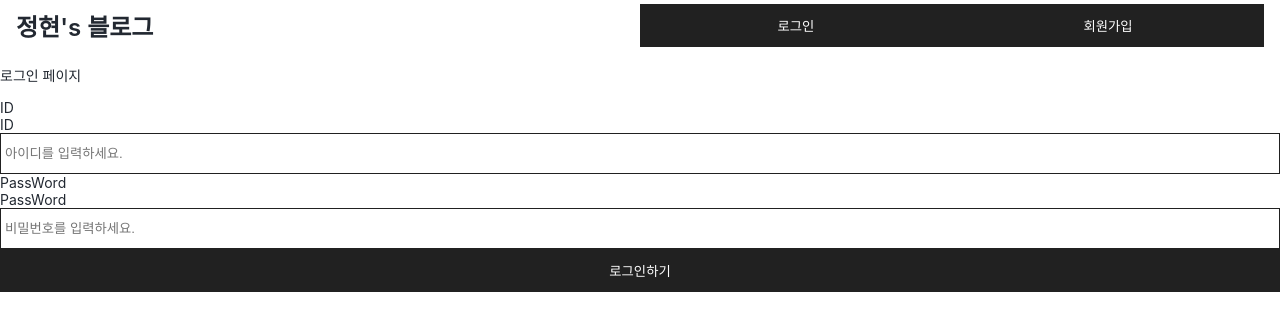
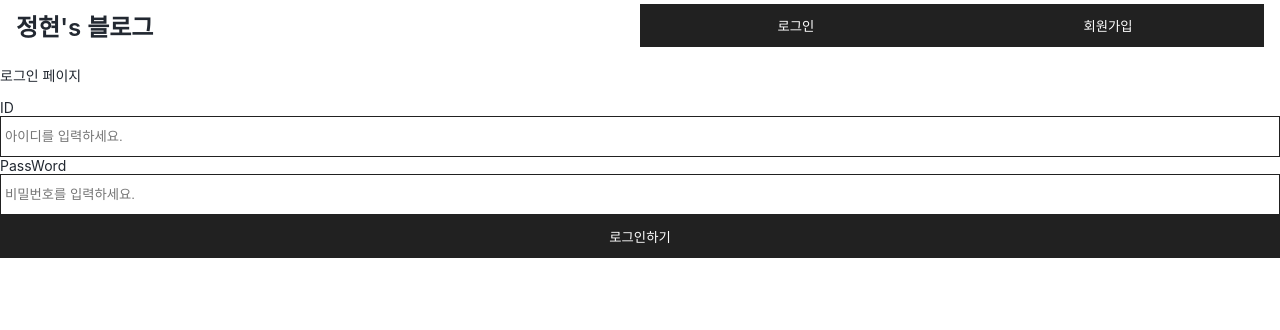
Before and after one commit to sojh93/image_community, a React (Create React App) app: page /login in a window 1280 px wide. Shown: the top 330 px of the page. Built offline with nearby package versions, Linux system fonts and the light colour scheme.

Commit message:
0422 #2 로그인페이지 라벨 중복 해결
elements - Input에서 불필요 문장 제거완료.

```diff
--- a/src/elements/Grid.js
+++ b/src/elements/Grid.js
@@ -2,7 +2,7 @@ import React from "react";
 import styled from "styled-components";
 
 const Grid = (props) => {
-  const { is_flex, width, margin, padding, bg, children, center } = props;
+  const { is_flex, width, margin, padding, bg, children, center, _onClick } = props;
 
   const styles = {
       is_flex: is_flex,
@@ -14,7 +14,7 @@ const Grid = (props) => {
   };
   return (
     <React.Fragment>
-      <GridBox {...styles}>{children}</GridBox>
+      <GridBox {...styles} onClick={_onClick}>{children}</GridBox>
     </React.Fragment>
   );
 };
@@ -27,6 +27,7 @@ Grid.defaultProps = {
   margin: false,
   bg: false,
   center: false,
+  _onClick: () => {},
 };
 
 const GridBox = styled.div`
--- a/src/elements/Input.js
+++ b/src/elements/Input.js
@@ -25,7 +25,6 @@ const Input = (props) => {
       <React.Fragment>
         <Grid>
          {label && <Text margin="0px">{label}</Text>}
-          <Text margin="0px">{label}</Text>
           <ElInput placeholder={placeholder} type={type} onChange={_onChange} />
         </Grid>
       </React.Fragment>
```
